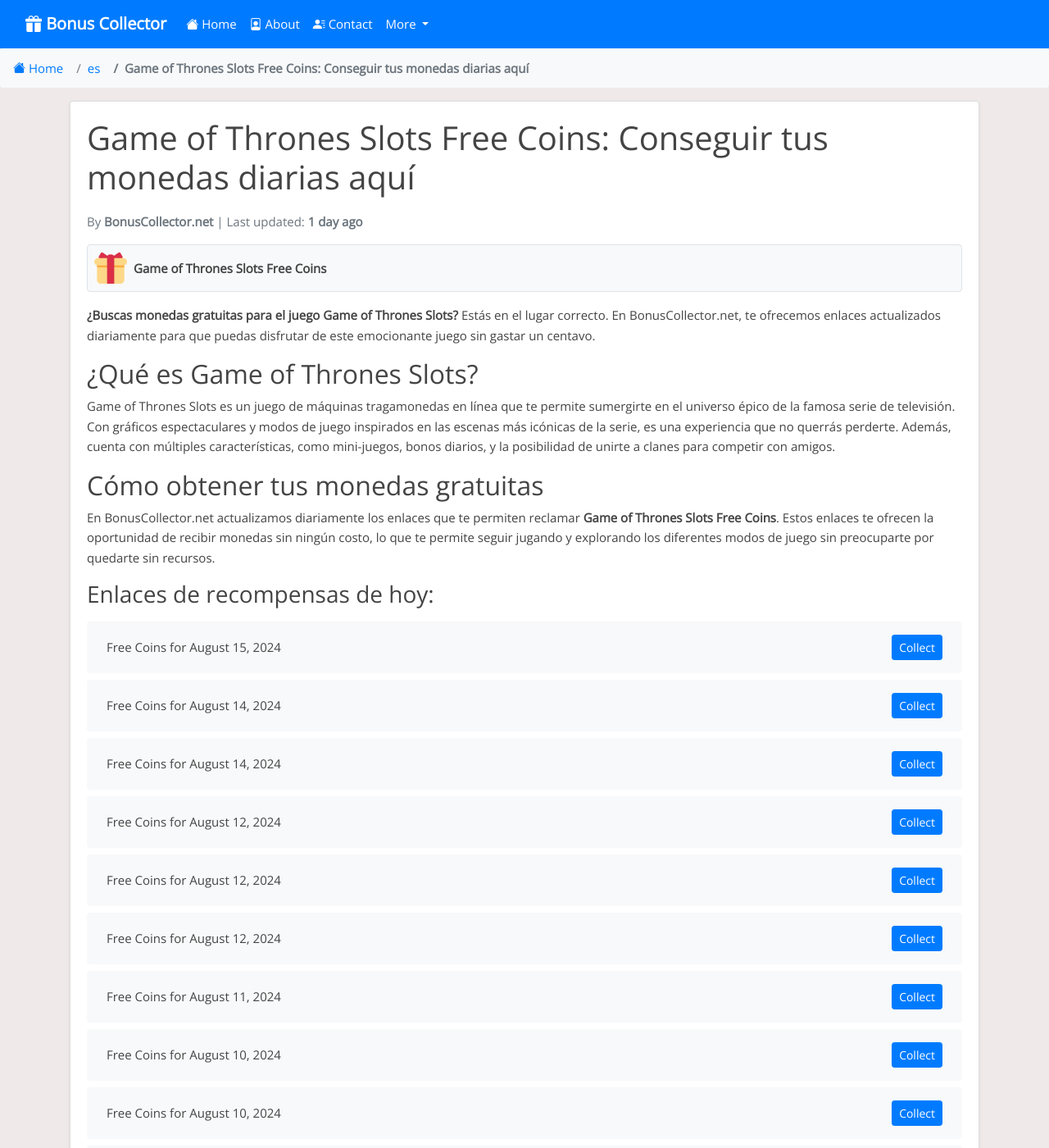
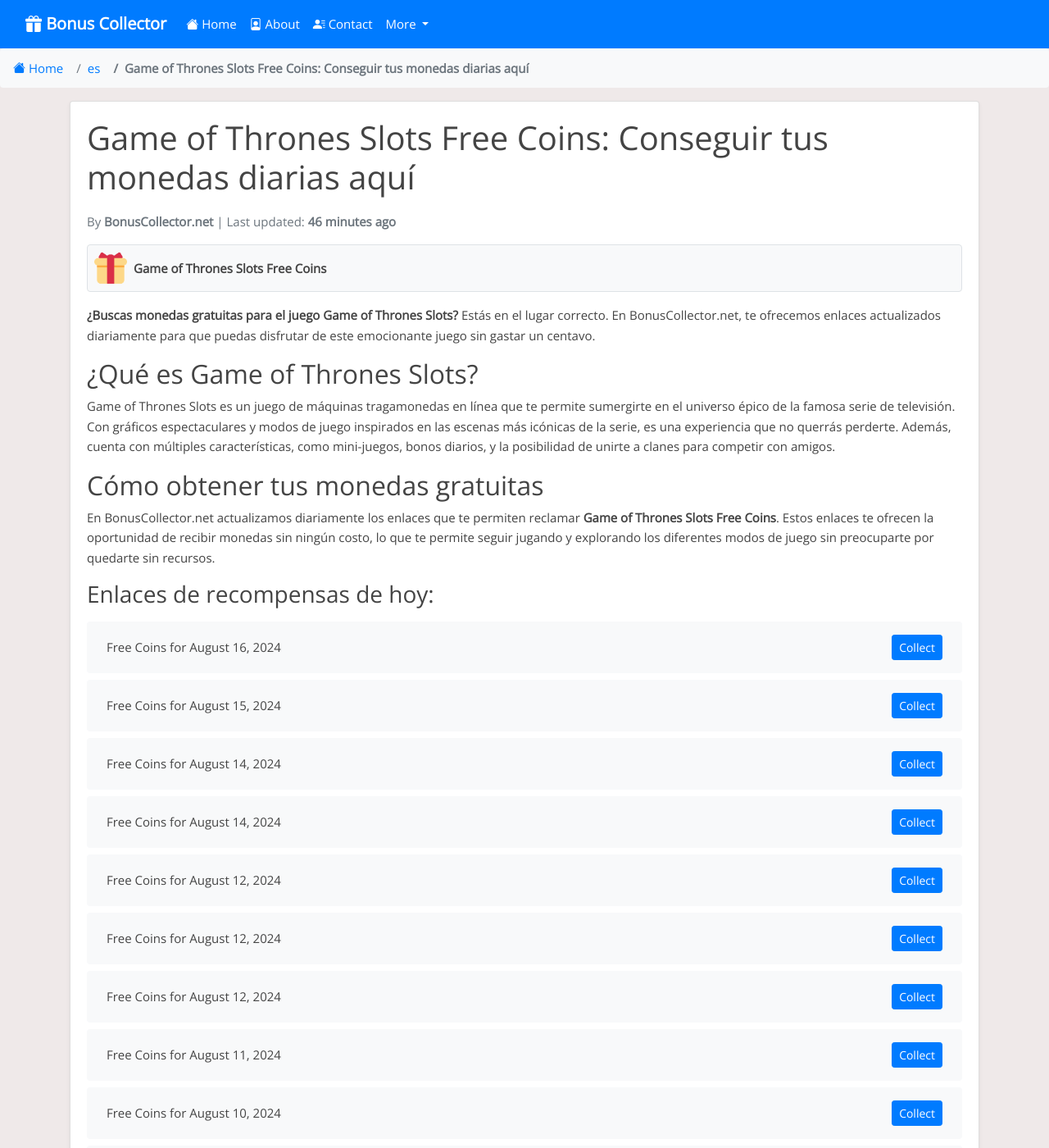
Before and after one commit to Prollad99/bs-net, a Jekyll site: the page built from es/_posts/2024-08-09-game-of-thrones-slots.md, in a window 1280 px wide and 1400 px high. Shown: the whole window at 82% size. Built offline with Jekyll 4.4.1, drawn with Linux system fonts in a browser that asks for light colours; nearby versions of some CDN libraries; comment, search, counter and statistics services are not loaded; some of the changed text lies outside the part shown.

Commit message:
Update game-of-thrones-slots reward links and last modified date

```diff
--- a/_data/include_files.yml
+++ b/_data/include_files.yml
@@ -86,7 +86,7 @@
   last_modified: 2024-08-15 16:42:53
 
 game-of-thrones-slots.html:
-  last_modified: 2024-08-15 03:21:26
+  last_modified: 2024-08-16 03:25:56
 
 scatter-slots.html:
   last_modified: 2024-08-15 03:40:23
--- a/_includes/game-of-thrones-slots.html
+++ b/_includes/game-of-thrones-slots.html
@@ -1,4 +1,8 @@
 <ul class="list-group mt-3 mb-4">
+  <li class="list-group-item d-flex justify-content-between align-items-center">
+    <span>Free Coins for August 16, 2024</span>
+    <a href="https://gotslots.onelink.me/bOrX/izsv118r" class="btn btn-primary btn-sm">Collect</a>
+  </li>
   <li class="list-group-item d-flex justify-content-between align-items-center">
     <span>Free Coins for August 15, 2024</span>
     <a href="https://gotslots.onelink.me/bOrX/1k2kdxjn" class="btn btn-primary btn-sm">Collect</a>
@@ -395,8 +399,4 @@
     <span>Free Coins for August 9, 2024</span>
     <a href="https://gotslots.onelink.me/bOrX/4s8st70q" class="btn btn-primary btn-sm">Collect</a>
   </li>
-  <li class="list-group-item d-flex justify-content-between align-items-center">
-    <span>Free Coins for August 9, 2024</span>
-    <a href="https://gotslots.onelink.me/bOrX/49bu37yr" class="btn btn-primary btn-sm">Collect</a>
-  </li>
 </ul>
```
Also changed, not shown: links-json/game-of-thrones-slots.json (+4 -4 lines).
